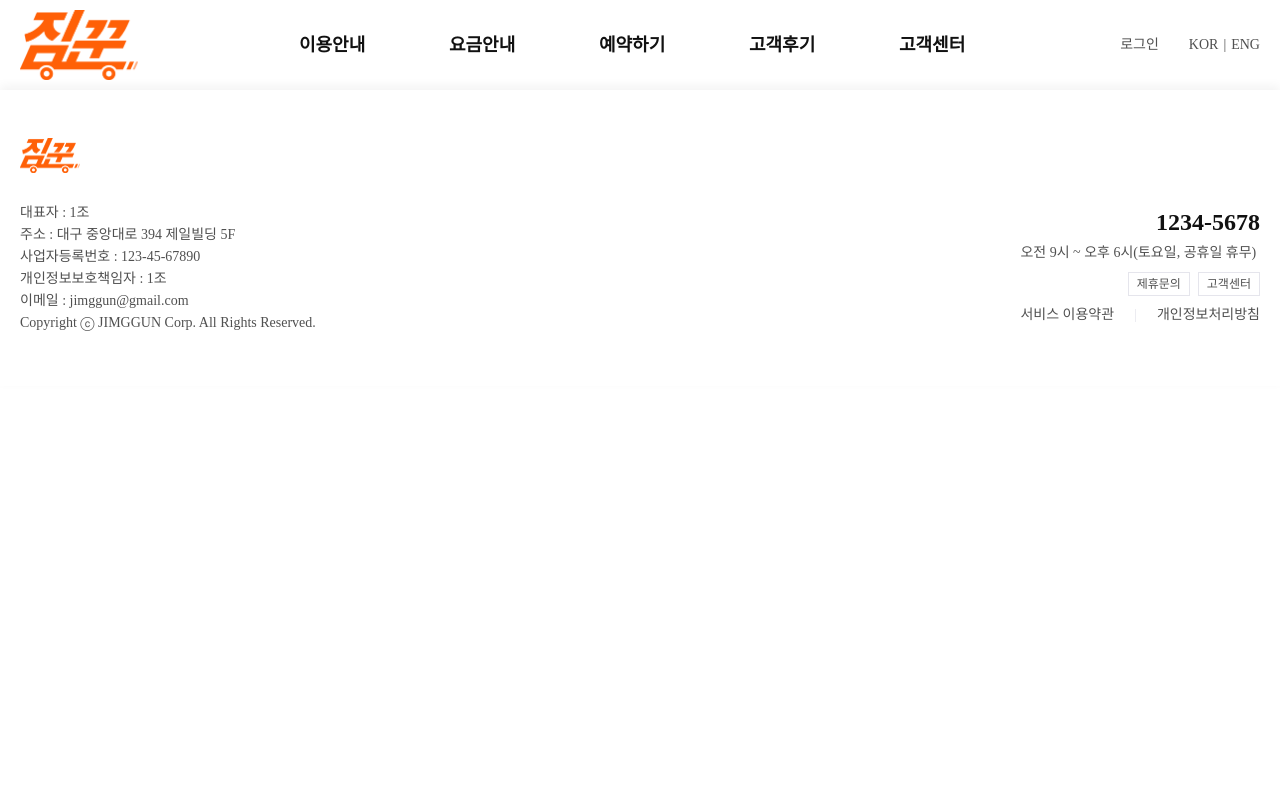
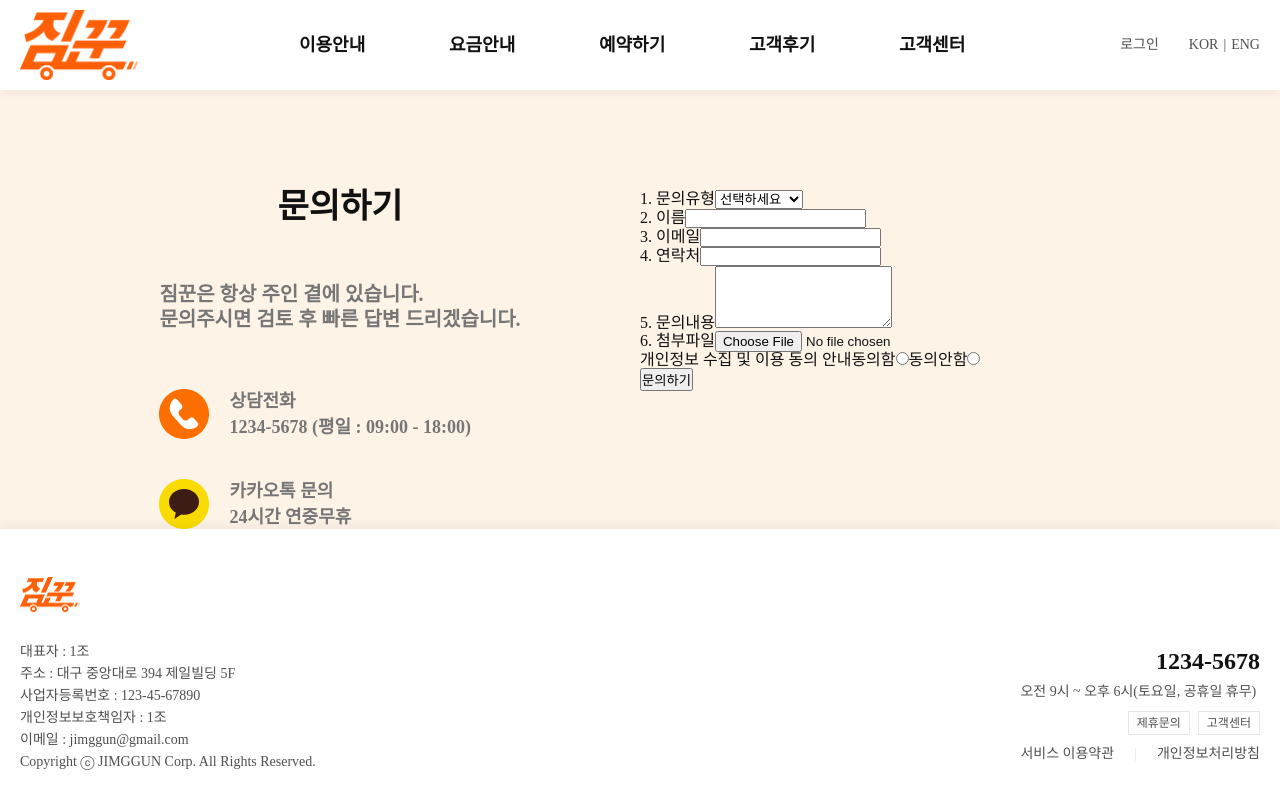
Before and after one commit to HongEungyung/newjimggun, a Vue app: page /inquire in a window 1280 px wide. Shown: the top 808 px of the page. Built offline with nearby package versions, Linux system fonts and the light colour scheme.

Commit message:
문의하기 페이지 작업 진행중

```diff
--- a/src/router/index.js
+++ b/src/router/index.js
@@ -9,6 +9,7 @@ import A7_login from "@/views/A7_login.vue";
 import A7_signUp from "@/views/A7_signUp.vue";
 import A7_signUpFinish from "@/views/A7_signUpFinish.vue";
 import A8_mypage from "@/views/A8_mypage.vue";
+import A9_inquire from "@/views/A9_inquire.vue";
 
 const routes = [
   { path: "/", component: A1_home },
@@ -21,6 +22,7 @@ const routes = [
   { path: "/signUp", component: A7_signUp },
   { path: "/signUpFinish", component: A7_signUpFinish },
   { path: "/mypage", component: A8_mypage },
+  { path: "/inquire", component: A9_inquire },
 ];
 const router = createRouter({
   history: createWebHistory(),
--- a/src/views/A3_charge.vue
+++ b/src/views/A3_charge.vue
@@ -207,7 +207,7 @@
     align-items: center;
     justify-content: space-around;
     width: 100%;
-    margin-top: 30px;
+    // margin-top: 30px;
     margin-bottom: 75px;
     @media screen and (max-width: 768px) {
       flex-direction: column;
@@ -405,6 +405,7 @@
     // padding-left: 50px;
     padding: 0 50px;
     // margin: 0;
+    flex-direction: row-reverse;
     gap: 10px;
     @media screen and (max-width: 768px) {
       display: flex;
@@ -494,6 +495,7 @@
     .distance-info {
       width: 100%;
       display: flex;
+      flex-direction: row-reverse;
       margin-top: 20px;
       @media screen and (max-width: 768px) {
         flex-direction: column;
--- a/src/views/A6_cs.vue
+++ b/src/views/A6_cs.vue
@@ -306,7 +306,7 @@ const nextPage = () => {
             <li class="quick-list">
               <router-link to="/information">
                 <div class="quick-img">
-                  <img src="/images/lee/phone.png" alt="핸드폰아이콘" />
+                  <img src="/images/lee/csphone.png" alt="핸드폰아이콘" />
                 </div>
                 <p class="quick-text">
                   <span class="quick-text1"><strong>이용방법</strong>이 궁금하신가요?</span>
@@ -326,7 +326,7 @@ const nextPage = () => {
               </router-link>
             </li>
             <li class="quick-list">
-              <router-link to="/login">
+              <router-link to="/inquire">
                 <div class="quick-img">
                   <img src="/images/lee/consult.png" alt="헤드폰아이콘" />
                 </div>
@@ -429,7 +429,7 @@ a {
         display: flex;
         flex-direction: column;
         align-items: center;
-        padding-bottom: 50px;
+        padding-bottom: 70px;
         @media screen and (max-width: 768px) {
           padding-bottom: 20px;
         }
@@ -452,8 +452,8 @@ a {
           align-items: center;
           justify-content: space-around;
           width: 100%;
-          margin-top: 30px;
-          margin-bottom: 75px;
+          // margin-top: 30px;
+          // margin-bottom: 75px;
           @media screen and (max-width: 768px) {
             flex-direction: column;
             justify-content: center;
@@ -562,7 +562,9 @@ a {
       display: flex;
       align-items: center;
       justify-content: center;
+
       input {
+
         max-width: 650px;
         width: 100%;
         padding: 10px;
@@ -582,6 +584,10 @@ a {
       display: flex;
       gap: 20px;
       margin-top: 20px;
+      padding: 0;
+      @media screen and (max-width: 700px){
+        padding: 0 20px;
+      }
       @media screen and (max-width: 600px) {
         gap: 5px;
       }
@@ -714,8 +720,8 @@ a {
         display: block;
         width: 90px;
         height: 40px;
-        background-color: $sub-color;
-        color: $font-light-gray;
+        background-color: $primary-color;
+        color: $white;
         border: 1px solid rgba(118, 118, 118, 0.5);
         border-radius: 10px;
         font-size: $text-font-M;
--- /dev/null
+++ b/src/views/A9_inquire.vue
@@ -0,0 +1,201 @@
+<script setup></script>
+
+<template>
+  <!-- 문의하기 전체 레이아웃 -->
+  <div class="inquire-wrap">
+    <div class="inquire-container inner">
+      <!-- 문의하기 왼쪽 영역 -->
+      <div class="inquire-left">
+        <!-- 1-1. 문의하기 타이틀 -->
+        <h2 class="inquire-title">문의하기</h2>
+        <!-- 1-2. 문의하기 정보 -->
+        <div class="inquire-info">
+          <p class="inquire-text">
+            <span>짐꾼은 항상 주인 곁에 있습니다.</span>
+            <span>문의주시면 검토 후 빠른 답변 드리겠습니다.</span>
+          </p>
+          <div class="inquire-call">
+            <div class="iq-telecom">
+              <div class="img-box">
+                <img src="/images/lee/telecom.png" alt="전화기" />
+              </div>
+              <p>
+                <span>상담전화</span>
+                <span>1234-5678 (평일 : 09:00 - 18:00)</span>
+              </p>
+            </div>
+            <div class="iq-kakao">
+              <div class="img-box">
+                <img src="/images/kang/kakao.png" alt="카카오" />
+              </div>
+              <p>
+                <span>카카오톡 문의</span>
+                <span>24시간 연중무휴</span>
+              </p>
+            </div>
+          </div>
+        </div>
+      </div>
+      <!-- 2. 문의하기 오른쪽 영역 -->
+      <div class="inquire-right">
+        <form class="inquire-form">
+        <!-- 2-1. 문의유형 -->
+          <div class="inquire-group">
+          <label for="category">1. 문의유형</label>
+            <select name="category" id="category" required>
+            <option value="">선택하세요</option>
+            <option value="reservation">예약 관련</option>
+            <option value="service">서비스 관련</option>
+            <option value="payment">결제 관련</option>
+            <option value="cancellation">취소/환불</option>
+            <option value="etc">기타 문의</option>
+          </select>
+          </div>
+          <!-- 2-2. 이름 -->
+          <div class="inquire-group">
+          <label for="name">2. 이름</label>
+          <input type="text" id="name" required>
+          </div>
+          <!-- 2-3. 이메일 -->
+          <div class="inquire-group">
+          <label for="name">3. 이메일</label>
+          <input type="email" id="name" required>
+          </div>
+          <!-- 2-4. 연락처 -->
+          <div class="inquire-group">
+          <label for="name">4. 연락처</label>
+          <input type="phone" id="name" required>
+          </div>
+          <!-- 2-5. 문의내용 -->
+          <div class="inquire-group">
+          <label for="name">5. 문의내용</label>
+          <textarea id="content" rows="4"></textarea>
+          </div>
+          <!-- 2-6. 첨부파일 -->
+          <div class="inquire-group">
+          <label for="name">6. 첨부파일</label>
+          <input type="file" id="name" required>
+          </div>
+          <!-- 2-7. 개인정보 동의 -->
+          <div class="inquire-group">
+            <label class="checkbox-label">
+            <span>개인정보 수집 및 이용 동의 안내</span>
+            <span>동의함</span>
+            <input  type="radio" name="agree" required />
+            <span>동의안함</span>
+            <input  type="radio" name="agree" required />
+          </label>
+          </div>
+          <!-- 2-8. 문의하기 버튼 -->
+          <button class="inquire-btn">문의하기</button>
+        </form>
+      </div>
+    </div>
+  </div>
+</template>
+
+<style lang="scss" scoped>
+@import "/src/assets/variables";
+.inner {
+  max-width: 1240px;
+  margin: 0 auto;
+  padding: 0 20px;
+}
+.inquire-wrap {
+  width: 100%;
+  background-color: $sub-color;
+  .inquire-container {
+    width: 100%;
+    display: flex;
+    // margin-top: 100px;
+    padding-top: 100px;
+    // 1. 문의하기 왼쪽 영역
+    .inquire-left {
+      display: flex;
+      flex: 1;
+      flex-direction: column;
+      align-items: center;
+      gap: 60px;
+      // 1-1. 문의하기 타이틀
+      .inquire-title {
+        width: 100%;
+        font-size: $title-font-L + 4px;
+        font-weight: bold;
+        text-align: center;
+      }
+      // 1-2. 문의하기 정보
+      .inquire-info {
+        display: flex;
+        flex-direction: column;
+        gap: 60px;
+        .inquire-text {
+          display: flex;
+          flex-direction: column;
+          gap: 5px;
+          span {
+            font-size: $text-font-XL;
+            font-weight: bold;
+            color: $font-light-gray;
+          }
+        }
+        .inquire-call {
+          display: flex;
+          flex-direction: column;
+          // align-items: center;
+          gap: 40px;
+          .iq-telecom {
+            display: flex;
+            align-items: center;
+            gap: 20px;
+            .img-box {
+              width: 50px;
+              height: 50px;
+              img {
+                width: 100%;
+                height: 100%;
+              }
+            }
+            p {
+              display: flex;
+              flex-direction: column;
+              gap: 8px;
+              span {
+                color: $font-light-gray;
+                font-size: $text-font-L;
+                font-weight: bold;
+              }
+            }
+          }
+          .iq-kakao {
+            display: flex;
+            align-items: center;
+            gap: 20px;
+            .img-box {
+              width: 50px;
+              height: 50px;
+              img {
+                width: 100%;
+                height: 100%;
+              }
+            }
+            p {
+              display: flex;
+              flex-direction: column;
+              gap: 8px;
+              span {
+                color: $font-light-gray;
+                font-size: $text-font-L;
+                font-weight: bold;
+              }
+            }
+          }
+        }
+      }
+    }
+    // 2.문의하기 오른쪽 영역
+    .inquire-right {
+      flex: 1;
+    }
+  }
+}
+</style>
```
Also changed, not shown: public/images/lee/telecom.png (added).
